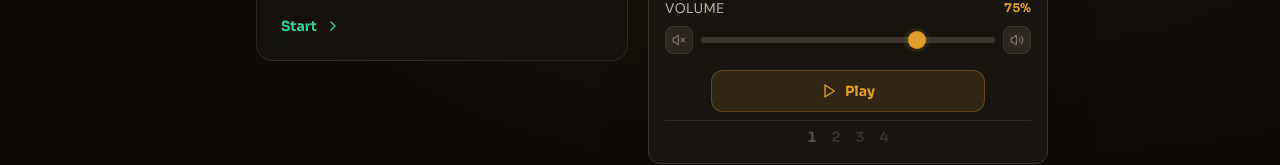
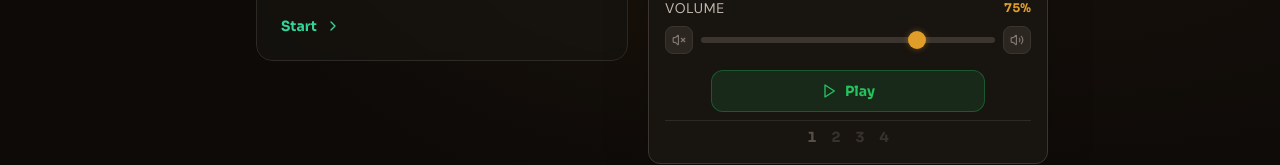
Before and after one commit to randysoller/FretMaster, a React (Vite) app: page / in a window 1280 px wide. Both pictures are taken after a click on the button "Metronome". Shown: the part 478-643 px from the top of the page. Built offline with nearby package versions, Linux system fonts and the light colour scheme; no server answers.

Commit message:
Change metronome play button to green

```diff
--- a/src/components/features/MetronomeDropdown.tsx
+++ b/src/components/features/MetronomeDropdown.tsx
@@ -242,7 +242,7 @@ export default function MetronomeDropdown({ position = 'top' }: { position?: 'to
                   flex items-center justify-center gap-2.5 sm:gap-2 rounded-xl w-3/4 py-3.5 sm:py-2.5 text-base sm:text-sm font-display font-bold transition-all duration-200 active:scale-95
                   ${store.isPlaying
                     ? 'bg-[hsl(var(--semantic-error)/0.12)] text-[hsl(var(--semantic-error))] border border-[hsl(var(--semantic-error)/0.3)] hover:bg-[hsl(var(--semantic-error)/0.2)]'
-                    : 'bg-[hsl(var(--color-primary)/0.12)] text-[hsl(var(--color-primary))] border border-[hsl(var(--color-primary)/0.3)] hover:bg-[hsl(var(--color-primary)/0.2)]'
+                    : 'bg-[hsl(var(--semantic-success)/0.12)] text-[hsl(var(--semantic-success))] border border-[hsl(var(--semantic-success)/0.3)] hover:bg-[hsl(var(--semantic-success)/0.2)]'
                   }
                 `}
               >
```
